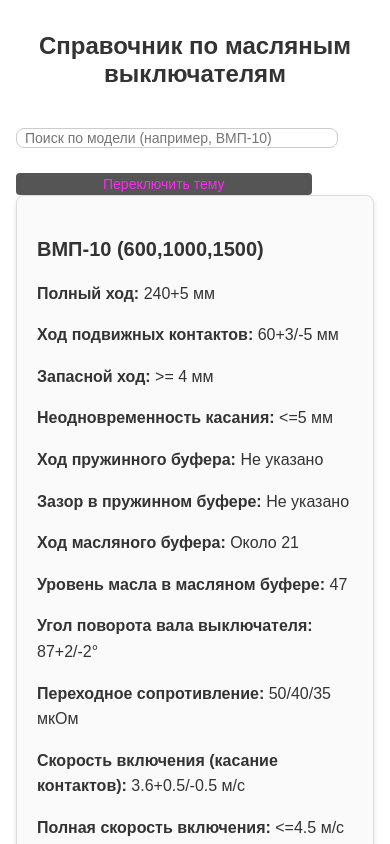
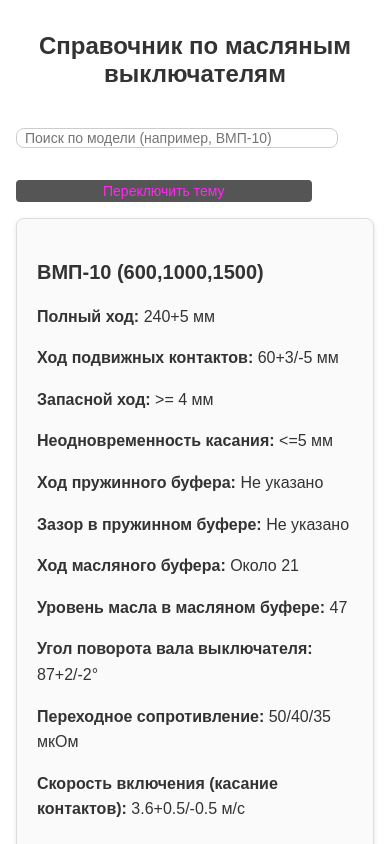
Before and after one commit to GurDoc/oil-breaker-guide, a React (Create React App) app: page / in a window 390 px wide. Shown: the top 844 px of the page. Built offline with nearby package versions, Linux system fonts and the light colour scheme.

Commit message:
Updated content

```diff
--- a/src/App.css
+++ b/src/App.css
@@ -197,3 +197,9 @@ body.dark {
     right: 8px;
   }
 }
+@media (max-width: 768px) {
+  .theme-toggle {
+    margin-bottom: 16px; /* Немного отступа снизу */
+    margin-top: 12px;     /* Поднимаем кнопку вверх */
+  }
+}
```
